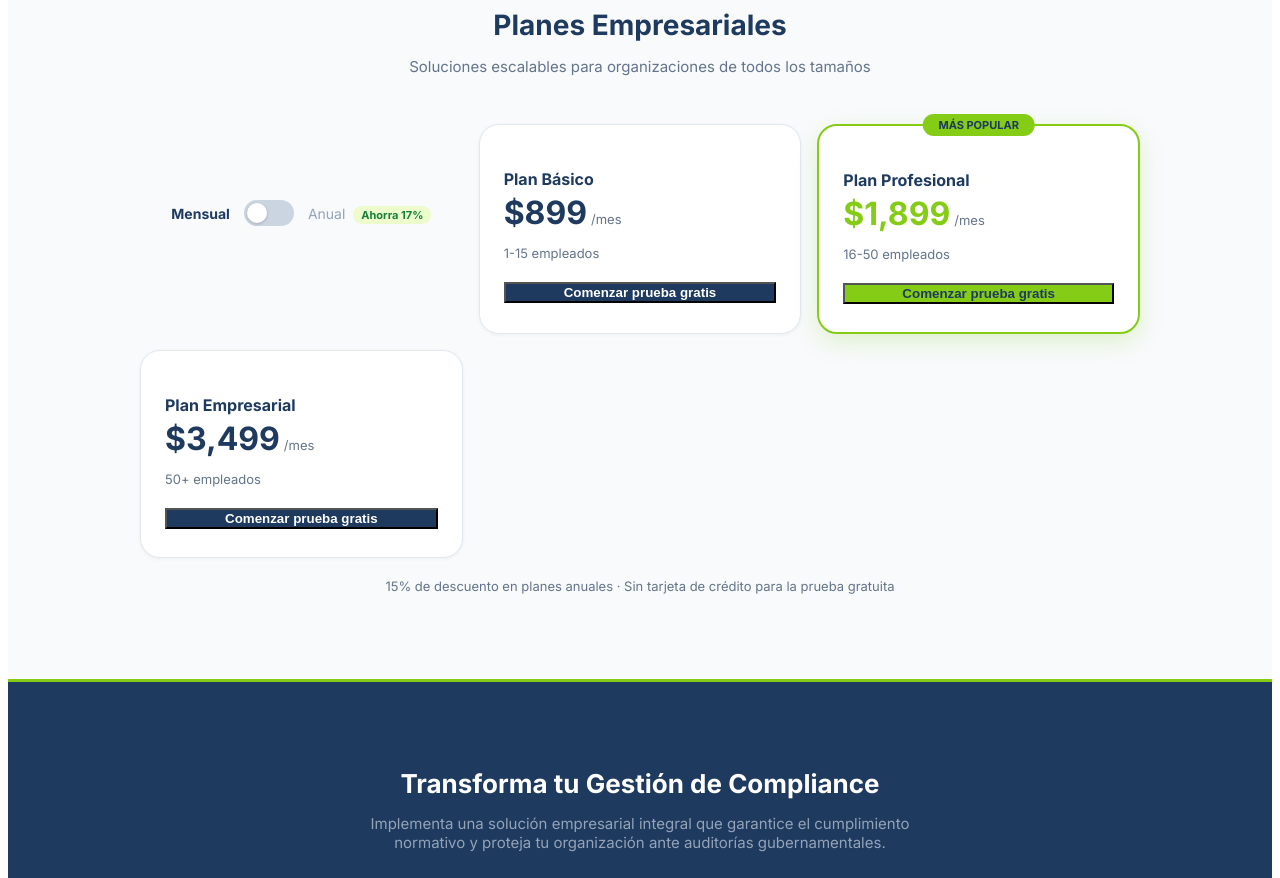
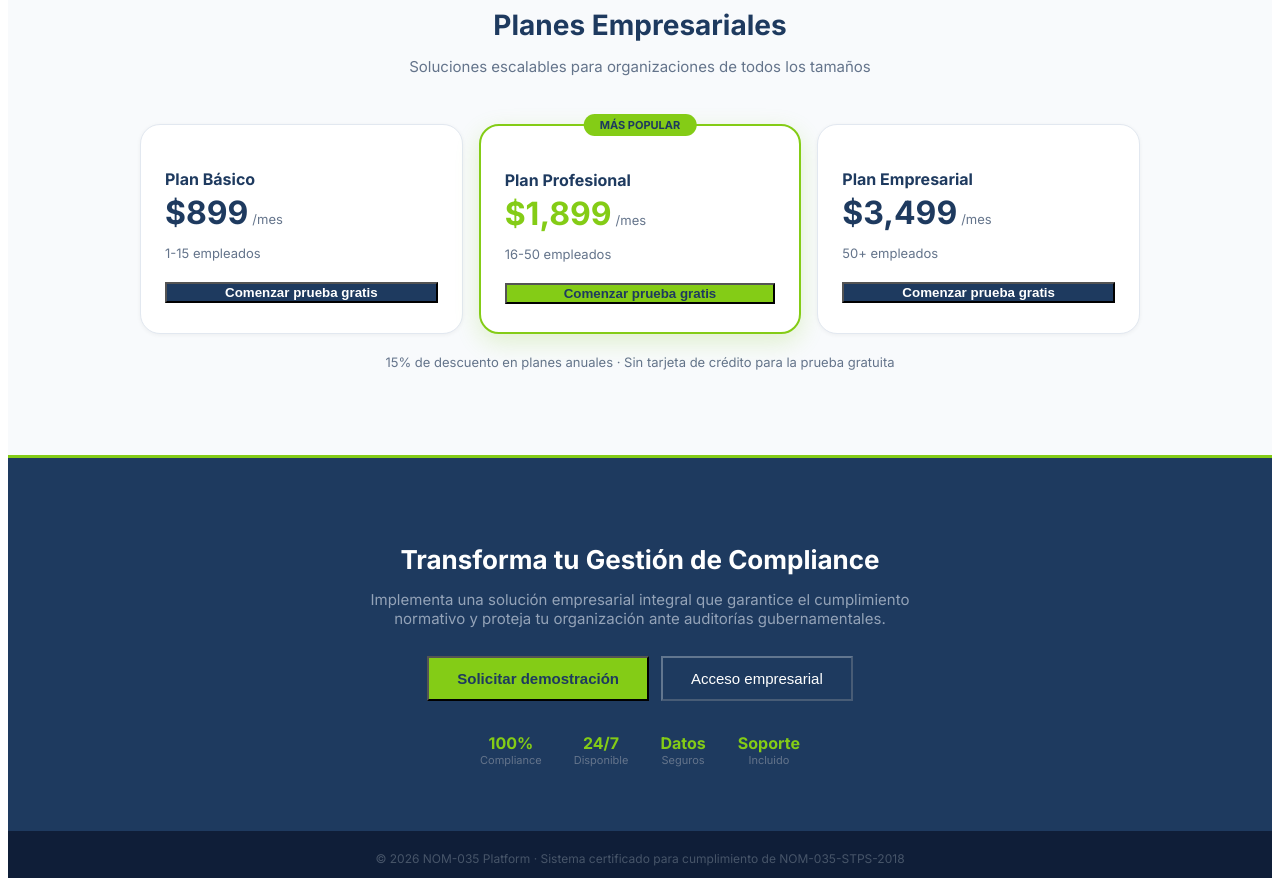
Before and after one commit to isamramirez78-creator/nom035-platform, a React (Vite) app in the folder client/: page / in a window 1280 px wide. Shown: the part 1880-2758 px from the top of the page. Built offline with nearby package versions, Linux system fonts and the light colour scheme.

Commit message:
Fix: toggle anual fuera del grid de planes

```diff
--- a/client/src/pages/landing.tsx
+++ b/client/src/pages/landing.tsx
@@ -1,4 +1,3 @@
-import { useState } from "react";
 import { useLocation, Link } from "wouter";
 import { Button } from "@/components/ui/button";
 
@@ -14,21 +13,11 @@ export default function Landing() {
     { icon: "fas fa-building", title: "Multi-Centro de Trabajo", desc: "Gestión independiente por sucursal. La NOM-035 aplica por cada centro de trabajo." },
   ];
 
-  const [isYearly, setIsYearly] = useState(false);
-
-  const PLAN_DATA = [
-    { name: "Plan Básico",      monthly: 899,   annual: 9169,  employees: "1-15 empleados",  color: "#1E3A5F", popular: false },
-    { name: "Plan Profesional", monthly: 1899,  annual: 19369, employees: "16-50 empleados", color: "#84CC16", popular: true  },
-    { name: "Plan Empresarial", monthly: 3499,  annual: 35689, employees: "50+ empleados",   color: "#1E3A5F", popular: false },
+  const plans = [
+    { name: "Plan Básico", price: "$899", period: "/mes", employees: "1-15 empleados", color: "#1E3A5F", popular: false },
+    { name: "Plan Profesional", price: "$1,899", period: "/mes", employees: "16-50 empleados", color: "#84CC16", popular: true },
+    { name: "Plan Empresarial", price: "$3,499", period: "/mes", employees: "50+ empleados", color: "#1E3A5F", popular: false },
   ];
-
-  const fmt = (n: number) => "$" + n.toLocaleString("es-MX");
-  const plans = PLAN_DATA.map(p => ({
-    ...p,
-    price:   isYearly ? fmt(p.annual)  : fmt(p.monthly),
-    period:  isYearly ? "/año"         : "/mes",
-    savings: isYearly ? `Ahorras ${fmt(p.monthly * 2)} al año` : null,
-  }));
 
   return (
     <div style={{ fontFamily: "Inter, system-ui, sans-serif" }}>
@@ -177,19 +166,6 @@ export default function Landing() {
             <p style={{ color: "#64748B", fontSize: 15 }}>Soluciones escalables para organizaciones de todos los tamaños</p>
           </div>
           <div style={{ display: "grid", gridTemplateColumns: "repeat(3,1fr)", gap: 16 }}>
-            {/* Toggle mensual / anual */}
-            <div style={{ display:"flex", alignItems:"center", justifyContent:"center", gap:14, marginBottom:32 }}>
-              <span style={{ fontSize:14, fontWeight: isYearly?400:700, color: isYearly?"#94A3B8":"#1E3A5F" }}>Mensual</span>
-              <button onClick={() => setIsYearly(!isYearly)}
-                style={{ width:50, height:26, borderRadius:99, border:"none", cursor:"pointer", background:isYearly?"#84CC16":"#CBD5E1", position:"relative", transition:"background 0.2s" }}>
-                <div style={{ position:"absolute", top:3, width:20, height:20, borderRadius:"50%", background:"white", transition:"left 0.2s", left:isYearly?"calc(100% - 23px)":"3px", boxShadow:"0 1px 3px rgba(0,0,0,0.2)" }}></div>
-              </button>
-              <span style={{ fontSize:14, fontWeight: isYearly?700:400, color: isYearly?"#1E3A5F":"#94A3B8" }}>
-                Anual{" "}
-                <span style={{ background:"#ECFCCB", color:"#15803D", borderRadius:99, padding:"2px 8px", fontSize:11, fontWeight:700, marginLeft:4 }}>Ahorra 17%</span>
-              </span>
-            </div>
-
             {plans.map((plan) => (
               <div key={plan.name} style={{
                 background: "white", borderRadius: 20, padding: "28px 24px",
@@ -206,11 +182,6 @@ export default function Landing() {
                 <div style={{ display: "flex", alignItems: "baseline", gap: 4, marginBottom: 4 }}>
                   <span style={{ color: plan.popular ? "#84CC16" : "#1E3A5F", fontSize: 32, fontWeight: 800 }}>{plan.price}</span>
                   <span style={{ color: "#64748B", fontSize: 13 }}>{plan.period}</span>
-                  {(plan as any).savings && (
-                    <div style={{ marginTop:4 }}>
-                      <span style={{ background:"#ECFCCB", color:"#15803D", borderRadius:99, padding:"2px 10px", fontSize:11, fontWeight:600 }}>{(plan as any).savings}</span>
-                    </div>
-                  )}
                 </div>
                 <p style={{ color: "#64748B", fontSize: 13, marginBottom: 20 }}>{plan.employees}</p>
                 <Button onClick={() => setLocation("/company-register")}
```
